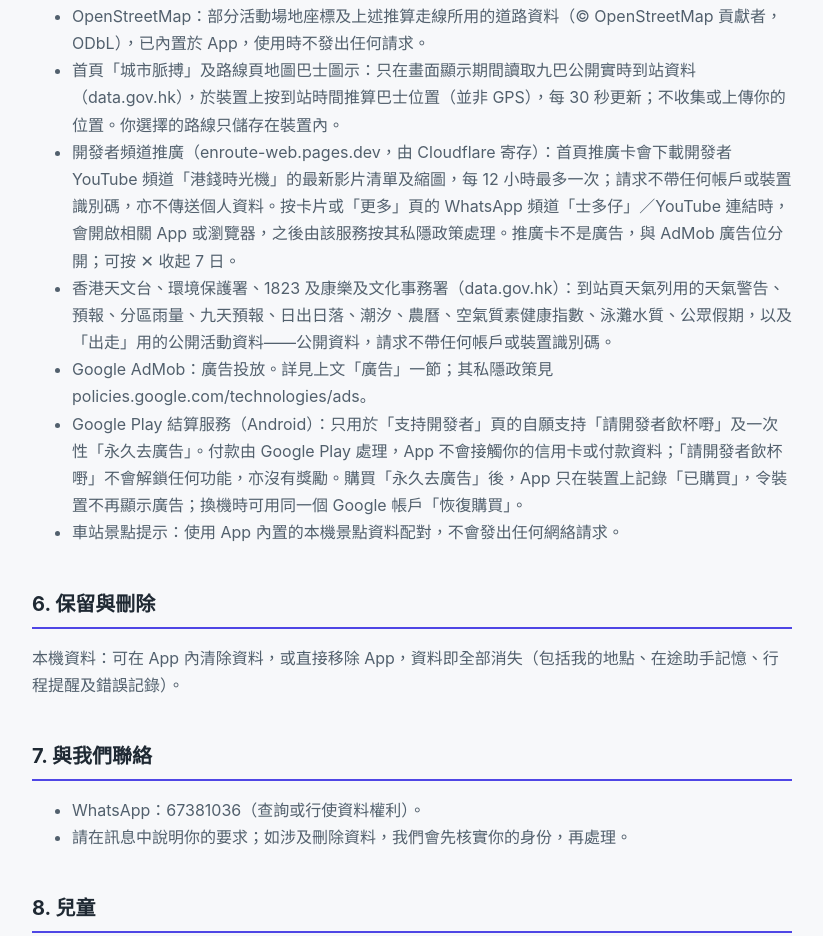
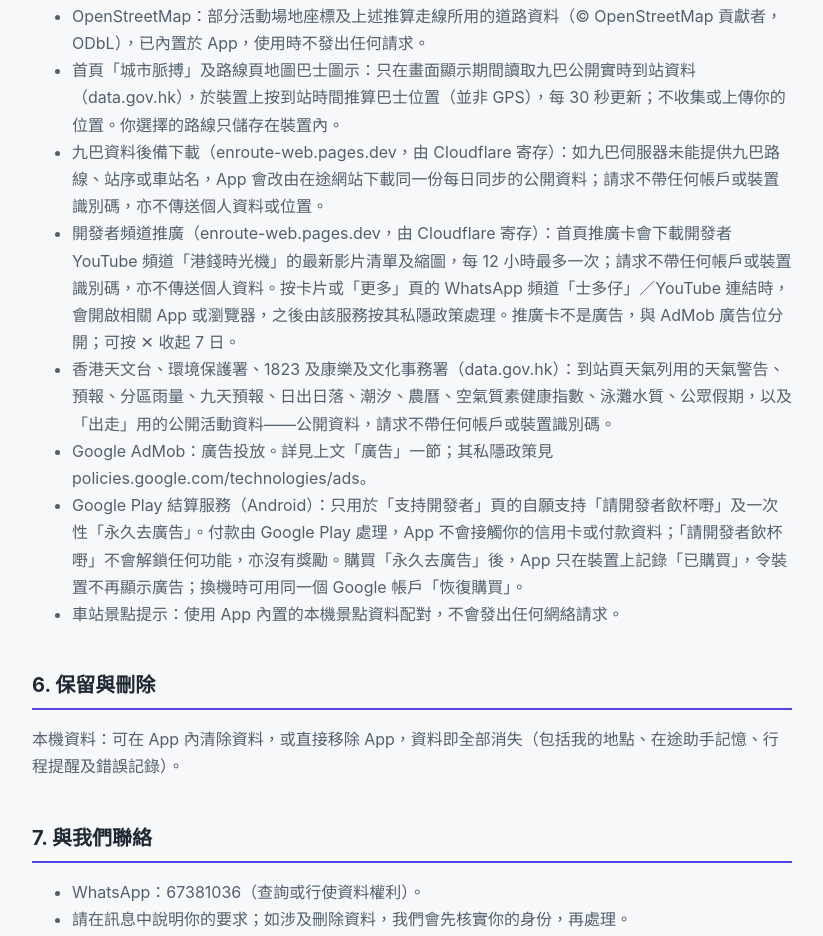
Before and after one commit to bc-braydencheung/enroute-privacy, a plain HTML site: page index.html in a window 1280 px wide. Shown: the part 3297-4233 px from the top of the page, without its empty margins (228-1051 px from the left). Drawn offline with Linux system fonts and the light colour scheme.

Commit message:
EnRoute v487: disclose KMB data fallback download from enroute-web.pages.dev
Co-Authored-By: Devin AI <158243242+devin-ai-integration[bot]@users.noreply.github.com>

```diff
--- a/index.html
+++ b/index.html
@@ -139,6 +139,7 @@
     <li>運輸署空間數據共享平台（CSDI）：專營巴士及專線小巴官方路線走線，於 App 發佈前內置，使用時不發出任何請求。部分沒有官方走線的方向，改用 App 發佈前按車站及 OpenStreetMap 道路網絡推算的走線（以虛線顯示並標明「推算走線，並非官方」）；其餘以虛線連接車站作示意。</li>
     <li>OpenStreetMap：部分活動場地座標及上述推算走線所用的道路資料（© OpenStreetMap 貢獻者，ODbL），已內置於 App，使用時不發出任何請求。</li>
     <li>首頁「城市脈搏」及路線頁地圖巴士圖示：只在畫面顯示期間讀取九巴公開實時到站資料（data.gov.hk），於裝置上按到站時間推算巴士位置（並非 GPS），每 30 秒更新；不收集或上傳你的位置。你選擇的路線只儲存在裝置內。</li>
+    <li>九巴資料後備下載（enroute-web.pages.dev，由 Cloudflare 寄存）：如九巴伺服器未能提供九巴路線、站序或車站名，App 會改由在途網站下載同一份每日同步的公開資料；請求不帶任何帳戶或裝置識別碼，亦不傳送個人資料或位置。</li>
     <li>開發者頻道推廣（enroute-web.pages.dev，由 Cloudflare 寄存）：首頁推廣卡會下載開發者 YouTube 頻道「港錢時光機」的最新影片清單及縮圖，每 12 小時最多一次；請求不帶任何帳戶或裝置識別碼，亦不傳送個人資料。按卡片或「更多」頁的 WhatsApp 頻道「士多仔」／YouTube 連結時，會開啟相關 App 或瀏覽器，之後由該服務按其私隱政策處理。推廣卡不是廣告，與 AdMob 廣告位分開；可按 ✕ 收起 7 日。</li>
     <li>香港天文台、環境保護署、1823 及康樂及文化事務署（data.gov.hk）：到站頁天氣列用的天氣警告、預報、分區雨量、九天預報、日出日落、潮汐、農曆、空氣質素健康指數、泳灘水質、公眾假期，以及「出走」用的公開活動資料——公開資料，請求不帶任何帳戶或裝置識別碼。</li>
     <li>Google AdMob：廣告投放。詳見上文「廣告」一節；其私隱政策見 policies.google.com/technologies/ads。</li>
```
